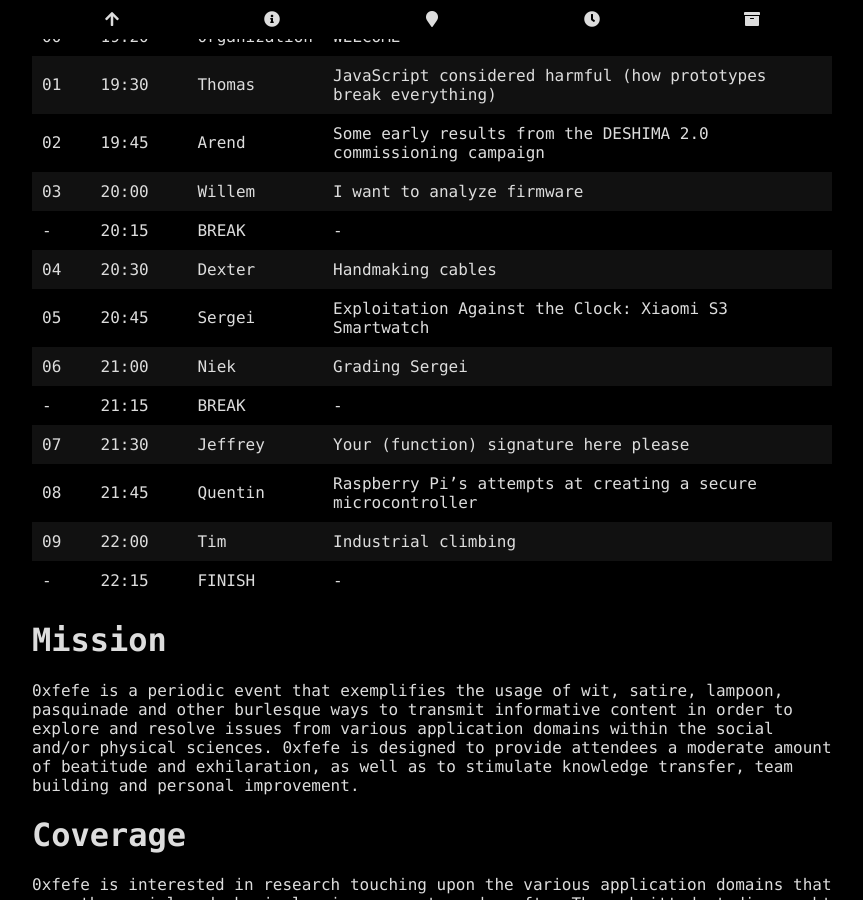
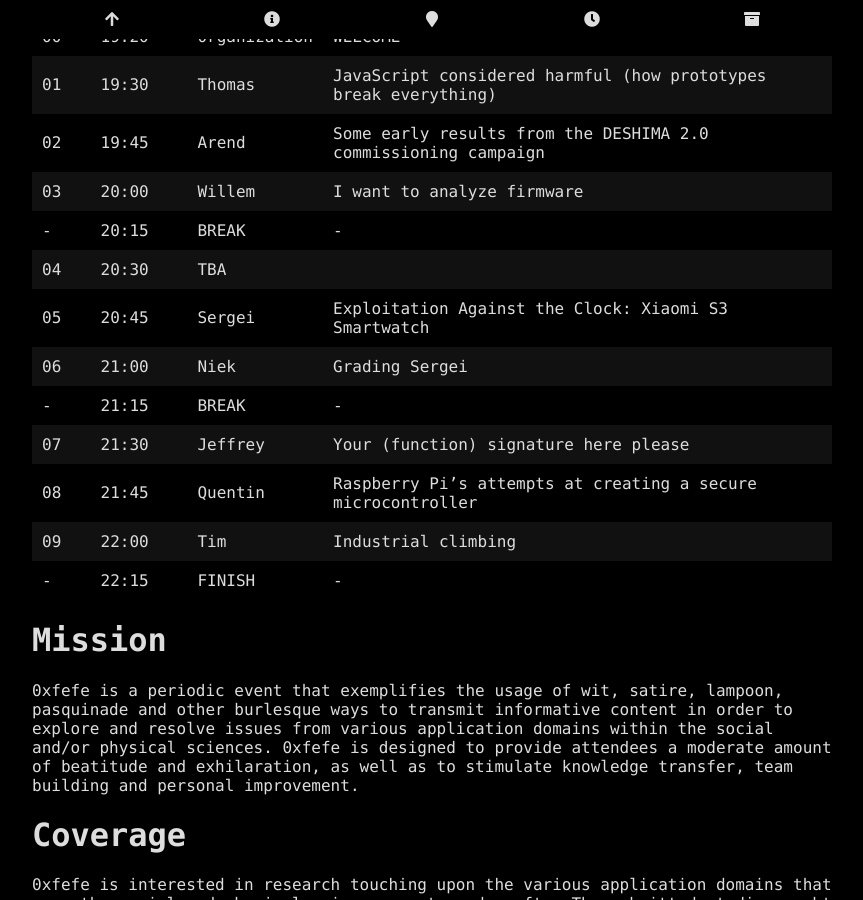
Before and after one commit to 0xfefe-com/0xfefe-com.github.io, a Jekyll site: the page built from docs/0002/info.md, in a window 1280 px wide and 900 px high, scrolled down 979 px. Shown: the whole window, without its empty margins (208-1071 px from the left). Built offline with Jekyll 4.4.1, drawn with Linux system fonts in a browser that asks for light colours.

Commit message:
Update info.md

```diff
--- a/docs/0002/info.md
+++ b/docs/0002/info.md
@@ -56,7 +56,7 @@ The 0rganization of the Federation of Entertainers and Funny Endeavors (0xfefe)
 | 02   | 19:45     | Arend        | Some early results from the DESHIMA 2.0 commissioning campaign  |
 | 03   | 20:00     | Willem       | I want to analyze firmware                                      |
 | -    | 20:15     | BREAK        | -                                                               |
-| 04   | 20:30     | Dexter       | Handmaking cables                                               |
+| 04   | 20:30     | TBA          |                                                                 |
 | 05   | 20:45     | Sergei       | Exploitation Against the Clock: Xiaomi S3 Smartwatch            |
 | 06   | 21:00     | Niek         | Grading Sergei                                                  |
 | -    | 21:15     | BREAK        | -                                                               |
```
